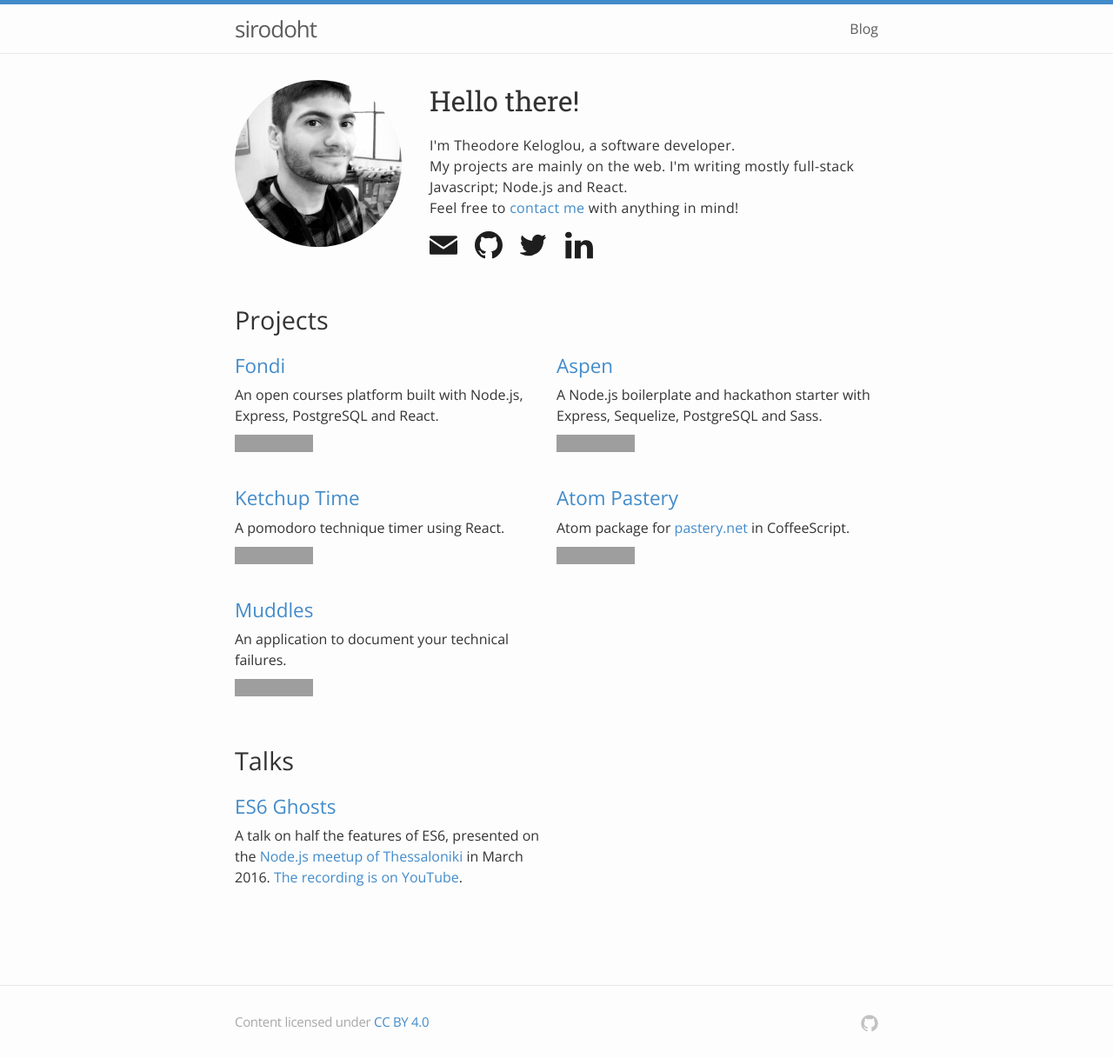
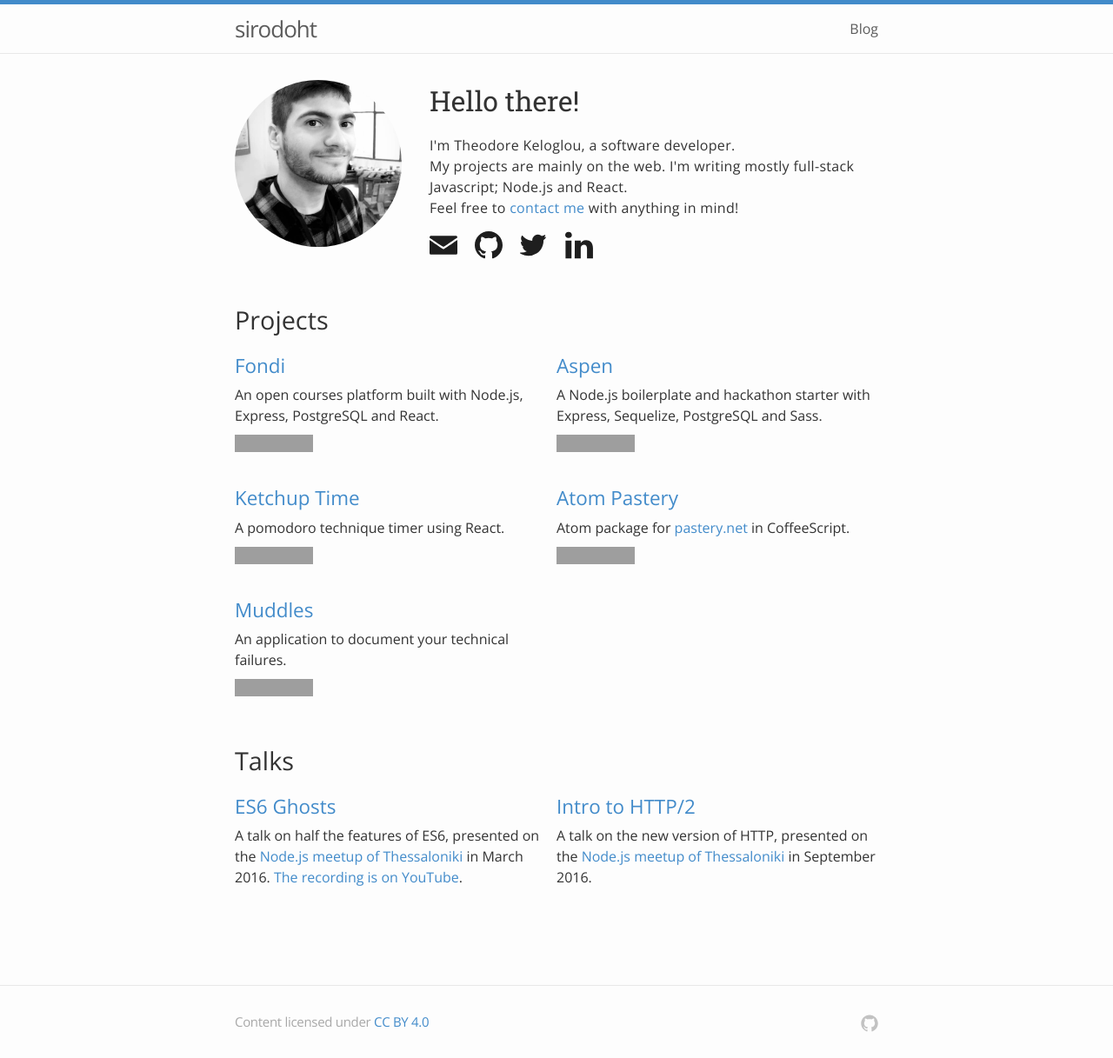
Before and after one commit to sirodoht/sirodoht.com, a Jekyll site: the page built from index.html, in a window 1280 px wide. Shown: the whole page at 87% size. Built offline with Jekyll 4.4.1, drawn with Linux system fonts in a browser that asks for light colours; grey boxes are pictures that could not be loaded.

Commit message:
add http2 intro talk

```diff
--- a/index.html
+++ b/index.html
@@ -112,6 +112,18 @@ layout: default
           <iframe src="https://ghbtns.com/github-btn.html?user=sirodoht&repo=es6-talk&type=star&count=true&size=large" frameborder="0" scrolling="0" width="140px" height="30px" style="margin: 10px 0; display: block;"></iframe>
         </div>
       </div>
+      <div class="projects-content-item">
+        <div class="projects-content-item-title">
+          <a href="https://sirodoht.xyz/http2-intro/">
+            <h3>Intro to HTTP/2</h3>
+          </a>
+        </div>
+        <div class="projects-content-item-desc">
+          A talk on the new version of HTTP, presented on the <a href="https://www.meetup.com/Thessaloniki-Node-js-Meetup/events/234125779/">
+            Node.js meetup of Thessaloniki</a> in September 2016.
+          <iframe src="https://ghbtns.com/github-btn.html?user=sirodoht&repo=http2-intro&type=star&count=true&size=large" frameborder="0" scrolling="0" width="140px" height="30px" style="margin: 10px 0; display: block;"></iframe>
+        </div>
+      </div>
     </div>
 	</section>
 
```
